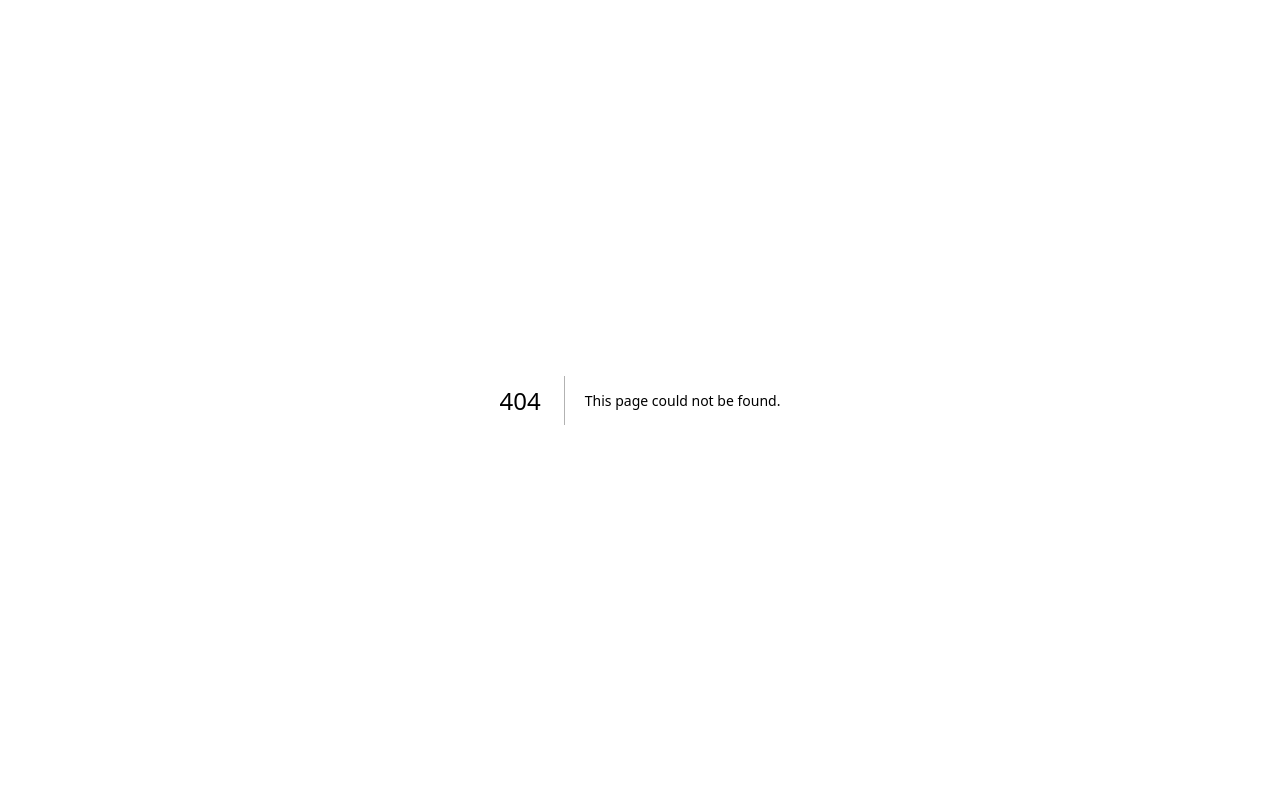
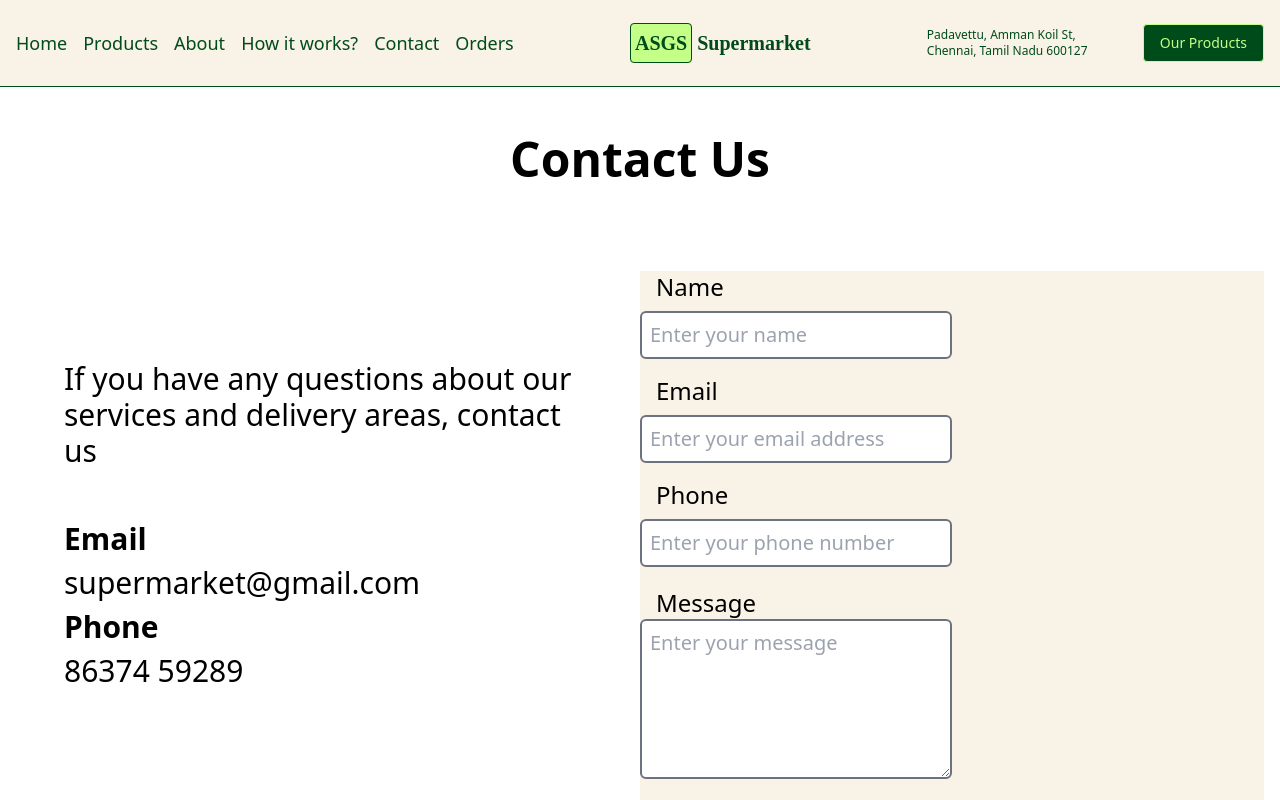
Before and after one commit to Codelance-Devs/ASGS-Client, a Next.js app: page /contact in a window 1280 px wide. Before the commit this address had no page. Shown: the top 800 px of the page. Built offline with nearby package versions, Linux system fonts and the light colour scheme.

Commit message:
chore: Added contact page and change navbar

```diff
--- /dev/null
+++ b/components/layouts/Contact_form.tsx
@@ -0,0 +1,138 @@
+import { useFormik } from "formik";
+import * as Yup from "yup";
+
+
+
+
+export default function Contact_form() {
+    const formik = useFormik({
+        initialValues: {
+            name: "",
+            email: "",
+            phone: "",
+            message: "",
+        },
+
+        validationSchema: Yup.object({
+            name: Yup.string()
+                .max(20, "Name must be 20 characters or less.")
+                .required("Name is required"),
+            email: Yup.string()
+                .email("Invalid email address")
+                .required("Email is required"),
+            phone: Yup.string()
+                .required()
+                .matches(/^[0-9]+$/, "Must be only digits")
+                .min(10, 'Must be exactly 10 digits')
+                .max(10, 'Must be exactly 10 digits')
+        }),
+
+        onSubmit: (values) => {
+            console.log("form submitted");
+            console.log(values);
+
+        },
+    });
+
+
+    return (
+        <form onSubmit={formik.handleSubmit} className="bg-primaryBg">
+            <div className="mt-6  ">
+                {/* Name input field */}
+                <div className="pb-4">
+                    <label
+                        htmlFor="name"
+                        className={`block font-latoBold text-2xl pb-2 px-4 ${formik.touched.name && formik.errors.name
+                                ? "text-red-400"
+                                : ""
+                            } `}
+                    >
+                        {formik.touched.name && formik.errors.name
+                            ? formik.errors.name
+                            : "Name"}
+                    </label>
+                    <p className="text-sm font-latoBold text-red-400 "></p>
+                    <input
+                        className="border-2 border-gray-500 p-2 rounded-md w-1/2 text-xl "
+                        type="text"
+                        name="name"
+                        placeholder="Enter your name"
+                        onChange={formik.handleChange}
+                        value={formik.values.name}
+                        onBlur={formik.handleBlur}
+                    />
+                </div>
+                <div className="pb-4">
+                <label
+                  htmlFor="email"
+                  className={`block font-latoBold text-2xl pb-2 px-4 ${
+                    formik.touched.email && formik.errors.email
+                      ? "text-red-400"
+                      : ""
+                  }`}
+                >
+                  {formik.touched.email && formik.errors.email
+                    ? formik.errors.email
+                    : "Email"}
+                </label>
+                <p></p>
+                <input
+                  className="border-2 border-gray-500 p-2 rounded-md w-1/2  text-xl"
+                  type="email"
+                  name="email"
+                  placeholder="Enter your email address"
+                  onChange={formik.handleChange}
+                  value={formik.values.email}
+                  onBlur={formik.handleBlur}
+                />
+                </div>
+
+                <div className="pb-4">
+                <label
+                  htmlFor="phone"
+                  className={`block font-latoBold text-2xl pb-2 px-4 ${
+                    formik.touched.phone && formik.errors.phone
+                      ? "text-red-400"
+                      : ""
+                  }`}
+                >
+                  {formik.touched.phone && formik.errors.phone
+                    ? formik.errors.phone
+                    : "Phone"}
+                </label>
+
+                <p></p>
+                <input
+                  className="border-2 border-gray-500 p-2 rounded-md w-1/2  text-xl"
+                  type="text"
+                  name="phone"
+                  placeholder="Enter your phone number"
+                  onChange={formik.handleChange}
+                  value={formik.values.phone}
+                  onBlur={formik.handleBlur}
+                />
+                </div>
+
+                <div className="pb-4">
+                <label
+                  htmlFor="message" className="text-2xl px-4"
+                >
+                  Message
+                </label>
+
+                <br/>
+                    <textarea className= "border-2 border-gray-500 p-2 rounded-md w-1/2  text-xl"
+                        rows={5} cols={10}
+                    name="message"
+                  placeholder="Enter your message"
+                  onChange={formik.handleChange}
+                  value={formik.values.message}
+                    />
+
+              </div>
+
+            </div>
+        </form>
+    )
+
+}
--- a/components/layouts/Navbar.tsx
+++ b/components/layouts/Navbar.tsx
@@ -22,6 +22,14 @@ const Navbar = () => {
 			name: 'How it works?',
 			url: '/ordering-process',
 		},
+		{
+			name: 'Contact',
+			url: '/contact'
+		},
+		{
+			name: 'Orders',
+			url:'/orders'
+		}
 	];
 
 	return (
--- a/package.json
+++ b/package.json
@@ -16,11 +16,13 @@
     "@types/react-dom": "18.0.10",
     "eslint": "8.33.0",
     "eslint-config-next": "13.1.6",
+    "formik": "^2.2.9",
     "next": "13.1.6",
     "react": "18.2.0",
     "react-dom": "18.2.0",
     "react-icons": "^4.7.1",
-    "typescript": "4.9.5"
+    "typescript": "^4.9.5",
+    "yup": "^1.0.0"
   },
   "devDependencies": {
     "autoprefixer": "^10.4.13",
--- /dev/null
+++ b/pages/contact.tsx
@@ -0,0 +1,37 @@
+import Navbar from "@/components/layouts/Navbar"
+import Footer from "@/components/layouts/Footer"
+import Form from "@/components/layouts/Contact_form"
+import Contact_form from "@/components/layouts/Contact_form"
+
+
+export default function contact() {
+
+    return (
+        <>
+            <Navbar />
+            <div>
+            <h1 className='color-primaryFont font-semibold text-5xl  py-12 rounded flex justify-center'>
+
+                        Contact Us
+                </h1>
+                <div className="flex flex-row items-center text-3xl p-2 m-2 ">
+                    <div className="w-1/2">
+                        <p className="mx-12 my-2">If you have any questions about our services and delivery areas, contact us</p>
+                        <br />
+                        <h4 className="mx-12 my-2 font-semibold">Email</h4>
+                        <p className="mx-12 my-2">supermarket@gmail.com</p>
+                        <h4 className="mx-12 my-2 font-semibold">Phone</h4>
+                        <p className="mx-12 my-2">86374 59289</p>
+
+                    </div>
+                    <div className="w-1/2">
+                        <Contact_form/>
+                    </div>
+                </div>
+            </div>
+            <Footer/>
+        </>
+    )
+
+
+}
```
Also changed, not shown: 1 other file (tests, documents, lock files or other folders).
